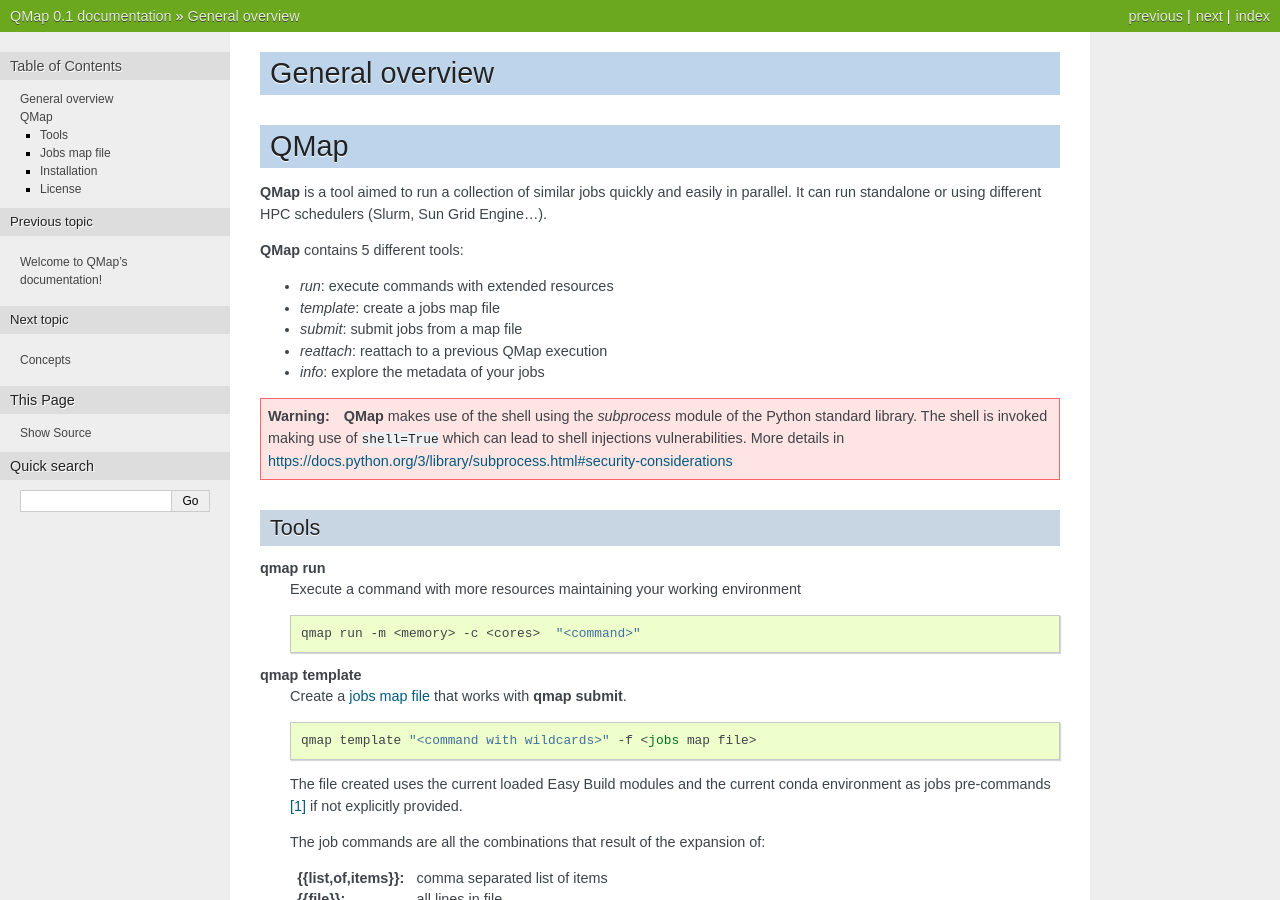
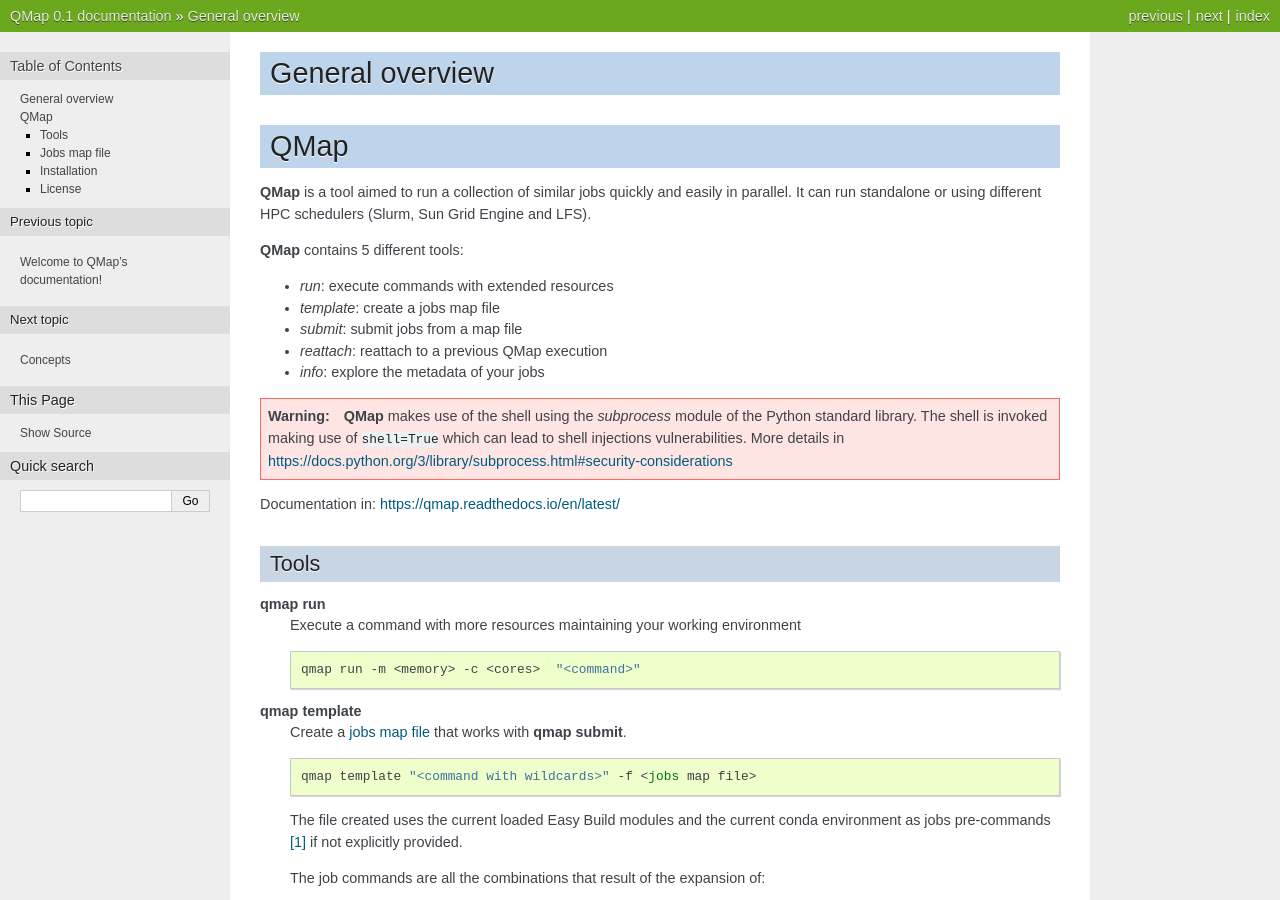
Before and after one commit to bbglab/qmap, a Sphinx documentation site: the page built from docs/source/readme.rst, in a window 1280 px wide and 900 px high. Built offline with Sphinx 7.4.7, drawn with Linux system fonts in a browser that asks for light colours.

Commit message:
Added LSF docs

```diff
--- a/README.rst
+++ b/README.rst
@@ -5,7 +5,7 @@
 **QMap** is a tool aimed to run a collection of similar jobs quickly and
 easily in parallel.
 It can run standalone or using different HPC schedulers (Slurm, Sun Grid
-Engine...).
+Engine and LFS).
 
 **QMap** contains 5 different tools:
 
@@ -21,6 +21,8 @@
    ``shell=True`` which can lead to shell injections vulnerabilities.
    More details in https://docs.python.org/3/library/subprocess.html#security-considerations
 
+
+Documentation in: https://qmap.readthedocs.io/en/latest/
 
 Tools
 -----
--- a/docs/source/concepts.rst
+++ b/docs/source/concepts.rst
@@ -21,6 +21,7 @@
 - **local**: executor that uses ``bash`` on Linux systems.
 - **slurm**: executor for SLURM.
 - **sge**: executor for SGE.
+- **lsf**: executor for Platform LSF.
 
 To select the executor you want to use read about the :ref:`profile <profile>`.
 
--- a/docs/source/executors/tree.rst
+++ b/docs/source/executors/tree.rst
@@ -11,3 +11,4 @@
    local
    slurm
    sge
+   lsf
```
Also changed, not shown: docs/source/executors/lsf.rst (added, +29 -0 lines).
